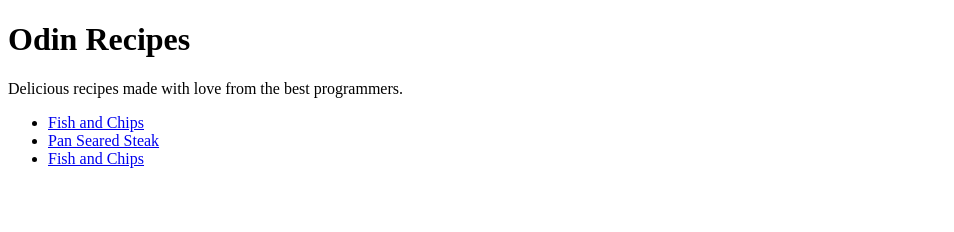
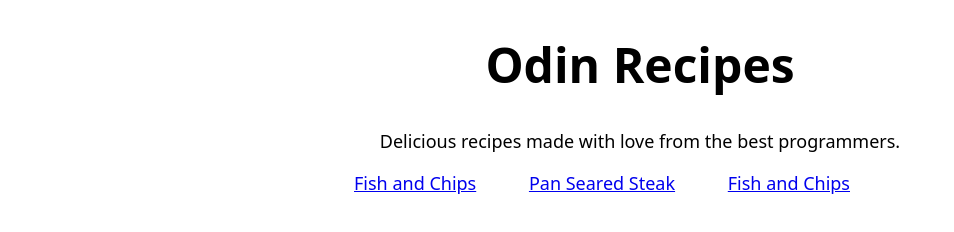
Before and after one commit to chinesehackar/odin-recipes, a plain HTML site: page index.html in a window 1280 px wide. Shown: the whole page, without its empty margins (0-954 px from the left). Drawn offline with Linux system fonts and the light colour scheme.

Commit message:
Add CSS to recipes homepage
Applying knowledge of css properties and inline display to make homepage appealing.

```diff
--- a/index.html
+++ b/index.html
@@ -4,15 +4,18 @@
         <meta charset="utf-8">
         <meta name="viewport" content="width=device-width, initial-scale=1.0">
         <title>Home Page</title>
+        <link rel="stylesheet" href="styles.css">
     </head>
     <body>
-        <h1>Odin Recipes</h1>
-        <p>Delicious recipes made with love from the best programmers.</p>
-        <ul>
-            <li><a href="recipes/fish-and-chips.html">Fish and Chips</a></li>
-            <li><a href="recipes/pan-seared-steak.html">Pan Seared Steak</a></li>
-            <li><a href="recipes/mac-and-cheese.html">Fish and Chips</a></li>
-        </ul>
+        <div class="content-wrapper">
+            <h1>Odin Recipes</h1>
+            <p class="subtitle">Delicious recipes made with love from the best programmers.</p>
+            <ul>
+                <li class="list-inline"><a href="recipes/fish-and-chips.html">Fish and Chips</a></li>
+                <li class="list-inline"><a href="recipes/pan-seared-steak.html">Pan Seared Steak</a></li>
+                <li class="list-inline"><a href="recipes/mac-and-cheese.html">Fish and Chips</a></li>
+            </ul>
+        </div>
     </body>
 
 </html>
--- /dev/null
+++ b/styles.css
@@ -0,0 +1,24 @@
+body {
+    box-sizing: border-box;
+    font-size: 18px;
+    font-family:system-ui, -apple-system, BlinkMacSystemFont, 'Segoe UI', Roboto, Oxygen, Ubuntu, Cantarell, 'Open Sans', 'Helvetica Neue', sans-serif;
+}
+
+.content-wrapper {
+    width: 700px;
+    margin: 0 auto;
+}
+
+h1 {
+    font-size: 48px;
+    text-align: center;
+}
+
+.subtitle {
+    text-align: center;
+}
+
+.list-inline {
+    display: inline;
+    padding: 0 24px;
+}
```
Also changed, not shown: recipes/fish-and-chips.html (+1 -0 lines), recipes/mac-and-cheese.html (+1 -0 lines), recipes/pan-seared-steak.html (+1 -0 lines).
